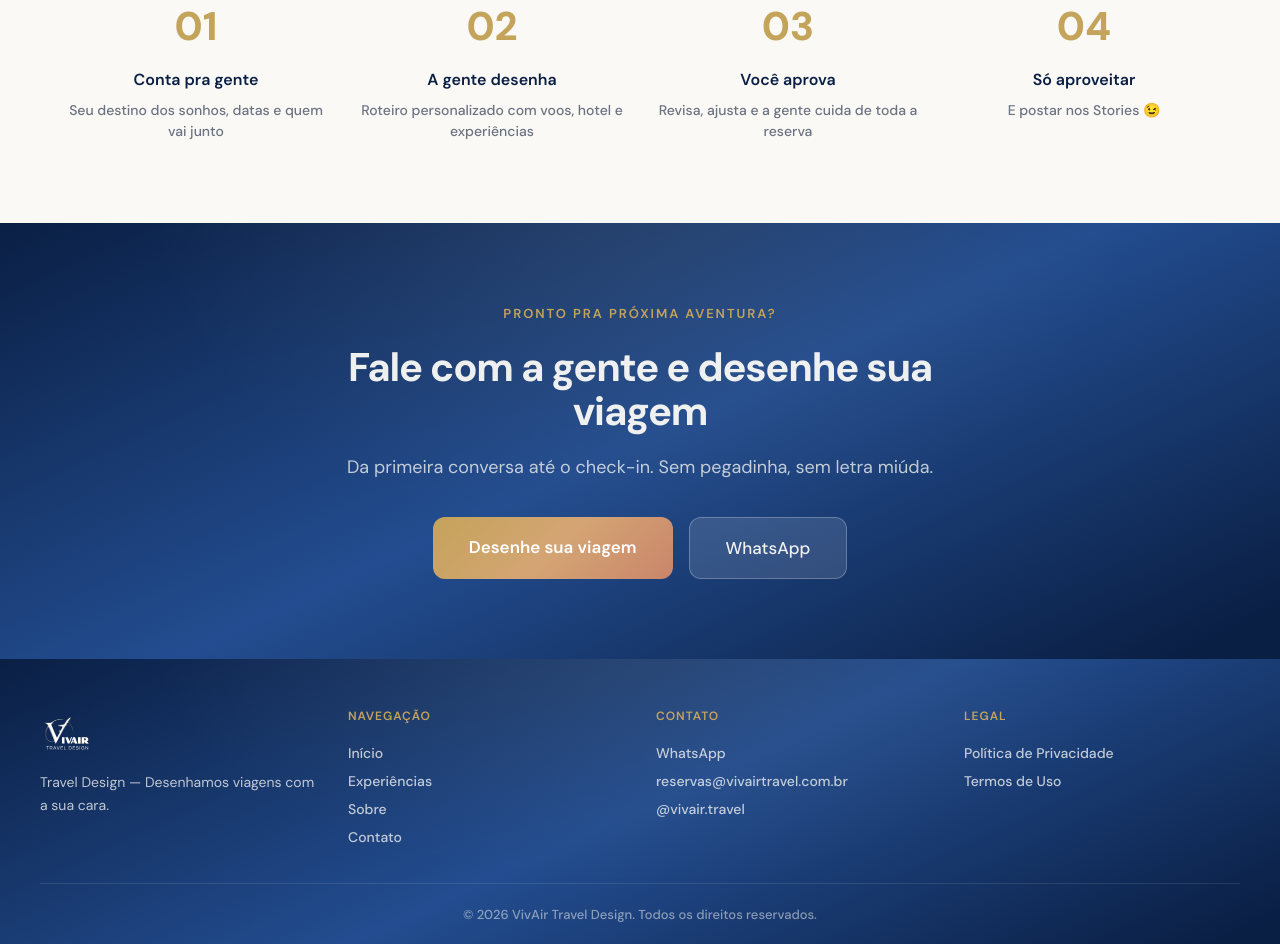
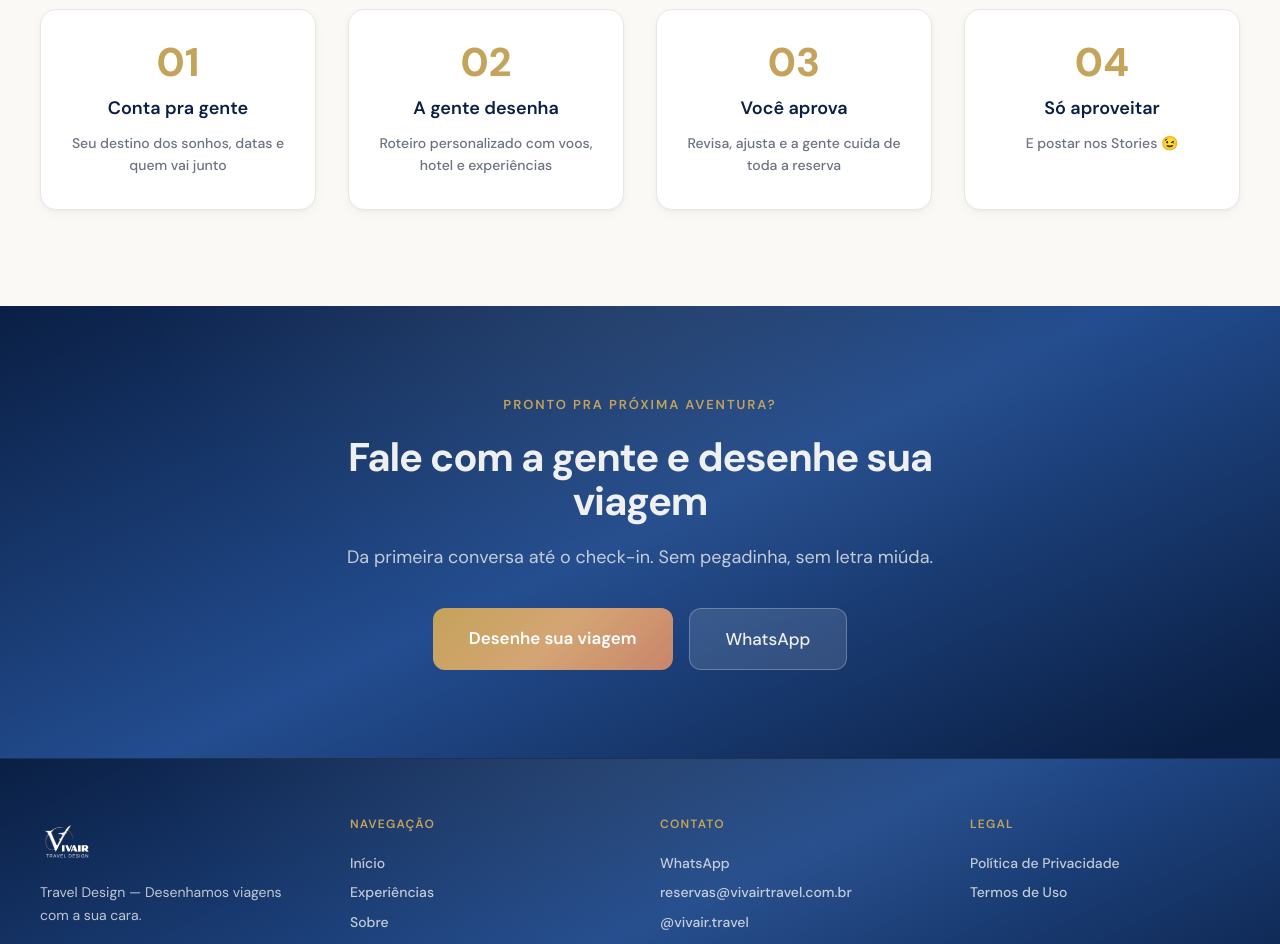
Before and after one commit to m7kx/vivair-website, a Next.js app: page / in a window 1280 px wide. Shown: the part 980-1924 px from the top of the page. Built offline with nearby package versions, Linux system fonts and the light colour scheme.

Commit message:
fix: mobile layout — steps com card+contraste, viewport margin fix, CTA/Footer z-index, overflowX hidden

```diff
--- a/src/app/page.tsx
+++ b/src/app/page.tsx
@@ -14,26 +14,24 @@ const fadeUp = {
   }),
 }
 
-/* ── Steps data ────────────────────────────────────────── */
 const steps = [
-  { num: '01', title: 'Conta pra gente', desc: 'Seu destino dos sonhos, datas e quem vai junto' },
-  { num: '02', title: 'A gente desenha', desc: 'Roteiro personalizado com voos, hotel e experiências' },
-  { num: '03', title: 'Você aprova', desc: 'Revisa, ajusta e a gente cuida de toda a reserva' },
-  { num: '04', title: 'Só aproveitar', desc: 'E postar nos Stories 😉' },
+  { num: '01', title: 'Conta pra gente',  desc: 'Seu destino dos sonhos, datas e quem vai junto' },
+  { num: '02', title: 'A gente desenha',  desc: 'Roteiro personalizado com voos, hotel e experiências' },
+  { num: '03', title: 'Você aprova',      desc: 'Revisa, ajusta e a gente cuida de toda a reserva' },
+  { num: '04', title: 'Só aproveitar',    desc: 'E postar nos Stories 😉' },
 ]
 
-/* ── Home page ────────────────────────────────────────── */
 export default function Home() {
   return (
-    <main style={{ background: 'var(--surface-page)', minHeight: '100vh' }}>
+    <main style={{ background: 'var(--surface-page)', minHeight: '100vh', overflowX: 'hidden' }}>
 
-      {/* ── Navbar (mobile-first, com hambúrguer) ── */}
+      {/* ── Navbar ── */}
       <Navbar />
 
       {/* ── Hero ── */}
       <section style={{ position: 'relative', overflow: 'hidden', background: 'var(--surface-dark)', padding: '100px 24px 80px', textAlign: 'center' }}>
-        <div style={{ position: 'absolute', inset: 0, background: 'var(--grad-hero)' }} />
-        <div style={{ position: 'absolute', inset: 0, background: 'var(--grad-glow)' }} />
+        <div style={{ position: 'absolute', inset: 0, background: 'var(--grad-hero)', zIndex: 0 }} />
+        <div style={{ position: 'absolute', inset: 0, background: 'var(--grad-glow)', zIndex: 0 }} />
         <div style={{ position: 'relative', zIndex: 1, maxWidth: 800, margin: '0 auto' }}>
           <motion.p
             variants={fadeUp} initial="hidden" animate="visible" custom={0}
@@ -65,33 +63,36 @@ export default function Home() {
         </div>
       </section>
 
-      {/* ── Partners Carousel ── */}
+      {/* ── Partners Carousel (modular — remover: <PartnersCarousel hidden />) ── */}
       <PartnersCarousel />
 
-      {/* ── How it works ── */}
-      <section style={{ padding: '80px 24px', maxWidth: 1200, margin: '0 auto' }}>
+      {/* ── Como funciona ── */}
+      <section style={{ background: 'var(--surface-page)', padding: '88px 24px 96px' }}>
+        <div style={{ maxWidth: 1200, margin: '0 auto' }}>
           <motion.p
-          initial={{ opacity: 0, y: 16 }} whileInView={{ opacity: 1, y: 0 }} viewport={{ once: true }} transition={{ duration: 0.5 }}
-          style={{ fontFamily: 'var(--heading-font)', fontSize: 'var(--p-text-4xl)', fontWeight: 'var(--heading-weight)', textAlign: 'center', color: 'var(--text-brand)', letterSpacing: '-0.03em', marginBottom: 56 }}>
+            initial={{ opacity: 0, y: 16 }} whileInView={{ opacity: 1, y: 0 }} viewport={{ once: true, margin: '-60px' }} transition={{ duration: 0.5 }}
+            style={{ fontFamily: 'var(--heading-font)', fontSize: 'var(--p-text-4xl)', fontWeight: 'var(--heading-weight)', textAlign: 'center', color: 'var(--text-brand)', letterSpacing: '-0.03em', marginBottom: 64 }}>
             Como funciona
           </motion.p>
-        <div style={{ display: 'grid', gridTemplateColumns: 'repeat(auto-fit,minmax(200px,1fr))', gap: 32 }}>
+          <div style={{ display: 'grid', gridTemplateColumns: 'repeat(auto-fit, minmax(200px, 1fr))', gap: '40px 32px' }}>
             {steps.map((s, i) => (
               <motion.div key={s.num}
-              initial={{ opacity: 0, y: 20 }} whileInView={{ opacity: 1, y: 0 }} viewport={{ once: true }} transition={{ duration: 0.5, delay: i * 0.1 }}
-              style={{ textAlign: 'center' }}>
-              <div style={{ fontSize: 'var(--step-num-size)', fontWeight: 'var(--step-num-weight)', color: 'var(--step-num-color)', marginBottom: 8 }}>{s.num}</div>
-              <div style={{ fontSize: 'var(--body-size)', fontWeight: 'var(--step-title-w)', marginBottom: 6, color: 'var(--text-brand)' }}>{s.title}</div>
-              <div style={{ fontSize: 14, fontWeight: 500, color: 'var(--text-secondary)', lineHeight: 1.55 }}>{s.desc}</div>
+                initial={{ opacity: 0, y: 24 }} whileInView={{ opacity: 1, y: 0 }} viewport={{ once: true, margin: '-40px' }} transition={{ duration: 0.5, delay: i * 0.1 }}
+                style={{ textAlign: 'center', padding: '32px 20px', background: 'var(--surface-card)', borderRadius: 'var(--card-radius)', boxShadow: 'var(--p-shadow-sm)', border: 'var(--border-light)' }}>
+                {/* Número em navy para contraste máximo no fundo claro */}
+                <div style={{ fontSize: 'var(--p-text-5xl)', fontWeight: 'var(--step-num-weight)', color: 'var(--p-champagne)', marginBottom: 12, lineHeight: 1 }}>{s.num}</div>
+                <div style={{ fontSize: 'var(--p-text-lg)', fontWeight: 'var(--step-title-w)', marginBottom: 8, color: 'var(--text-brand)' }}>{s.title}</div>
+                <div style={{ fontSize: 14, fontWeight: 500, color: 'var(--text-secondary)', lineHeight: 1.6 }}>{s.desc}</div>
               </motion.div>
             ))}
+          </div>
         </div>
       </section>
 
       {/* ── CTA Section ── */}
-      <section style={{ position: 'relative', overflow: 'hidden', background: 'var(--surface-dark)', padding: '80px 24px', textAlign: 'center' }}>
-        <div style={{ position: 'absolute', inset: 0, background: 'var(--grad-hero)' }} />
-        <div style={{ position: 'absolute', inset: 0, background: 'var(--grad-glow)' }} />
+      <section style={{ position: 'relative', overflow: 'hidden', background: 'var(--surface-dark)', padding: '88px 24px', textAlign: 'center' }}>
+        <div style={{ position: 'absolute', inset: 0, background: 'var(--grad-hero)', zIndex: 0 }} />
+        <div style={{ position: 'absolute', inset: 0, background: 'var(--grad-glow)', zIndex: 0 }} />
         <div style={{ position: 'relative', zIndex: 1, maxWidth: 600, margin: '0 auto' }}>
           <p style={{ fontSize: 13, fontWeight: 'var(--overline-weight)', textTransform: 'uppercase', letterSpacing: 'var(--overline-ls)', color: 'var(--on-dark-accent)', marginBottom: 20 }}>
             Pronto pra próxima aventura?
@@ -116,25 +117,31 @@ export default function Home() {
       </section>
 
       {/* ── Footer ── */}
-      <footer style={{ position: 'relative', overflow: 'hidden', background: 'var(--surface-dark)', padding: '48px 24px 32px' }}>
-        <div style={{ position: 'absolute', inset: 0, background: 'var(--grad-hero)' }} />
-        <div style={{ position: 'absolute', inset: 0, background: 'var(--grad-glow)' }} />
+      <footer style={{ position: 'relative', overflow: 'hidden', background: 'var(--surface-dark)', padding: '56px 24px 40px', borderTop: '1px solid rgba(250,249,246,0.08)' }}>
+        <div style={{ position: 'absolute', inset: 0, background: 'var(--grad-hero)', zIndex: 0 }} />
+        <div style={{ position: 'absolute', inset: 0, background: 'var(--grad-glow)', zIndex: 0 }} />
         <div style={{ position: 'relative', zIndex: 1, maxWidth: 1200, margin: '0 auto' }}>
-          <div style={{ display: 'grid', gridTemplateColumns: 'repeat(auto-fit,minmax(160px,1fr))', gap: 32, marginBottom: 32 }}>
+          <div style={{ display: 'grid', gridTemplateColumns: 'repeat(auto-fit, minmax(160px, 1fr))', gap: '32px 40px', marginBottom: 40 }}>
             <div>
-              <div style={{ marginBottom: 12 }}>
+              <div style={{ marginBottom: 14 }}>
                 <img src="/vivair-logo.svg" alt="VivAir Travel Design" style={{ height: 52, width: 'auto' }} />
               </div>
-              <p style={{ fontSize: 14, color: 'var(--on-dark-2)', lineHeight: 1.6 }}>Travel Design — Desenhamos viagens com a sua cara.</p>
+              <p style={{ fontSize: 14, color: 'var(--on-dark-2)', lineHeight: 1.65 }}>Travel Design — Desenhamos viagens com a sua cara.</p>
             </div>
-            {([['Navegação',['Início','Experiências','Sobre','Contato']],['Contato',['WhatsApp','reservas@vivairtravel.com.br','@vivair.travel']],['Legal',['Política de Privacidade','Termos de Uso']]] as [string, string[]][]).map(([title, links]) => (
+            {([
+              ['Navegação', ['Início', 'Experiências', 'Sobre', 'Contato']],
+              ['Contato',   ['WhatsApp', 'reservas@vivairtravel.com.br', '@vivair.travel']],
+              ['Legal',     ['Política de Privacidade', 'Termos de Uso']],
+            ] as [string, string[]][]).map(([title, links]) => (
               <div key={title as string}>
-                <p style={{ fontSize: 12, fontWeight: 600, textTransform: 'uppercase', letterSpacing: '0.08em', color: 'var(--on-dark-accent)', marginBottom: 12 }}>{title}</p>
-                {(links as string[]).map((l) => <p key={l} style={{ fontSize: 14, fontWeight: 500, color: 'var(--on-dark-2)', lineHeight: 2 }}>{l}</p>)}
+                <p style={{ fontSize: 12, fontWeight: 600, textTransform: 'uppercase', letterSpacing: '0.10em', color: 'var(--on-dark-accent)', marginBottom: 14 }}>{title}</p>
+                {(links as string[]).map((l) => (
+                  <p key={l} style={{ fontSize: 14, fontWeight: 500, color: 'var(--on-dark-2)', lineHeight: 2.1 }}>{l}</p>
+                ))}
               </div>
             ))}
           </div>
-          <div style={{ borderTop: 'var(--border-dark)', paddingTop: 20, textAlign: 'center' }}>
+          <div style={{ borderTop: '1px solid rgba(250,249,246,0.10)', paddingTop: 24, textAlign: 'center' }}>
             <p style={{ fontSize: 13, fontWeight: 500, color: 'var(--on-dark-3)' }}>© 2026 VivAir Travel Design. Todos os direitos reservados.</p>
           </div>
         </div>
```
Lines whose indentation alone changed are shown as unchanged.
